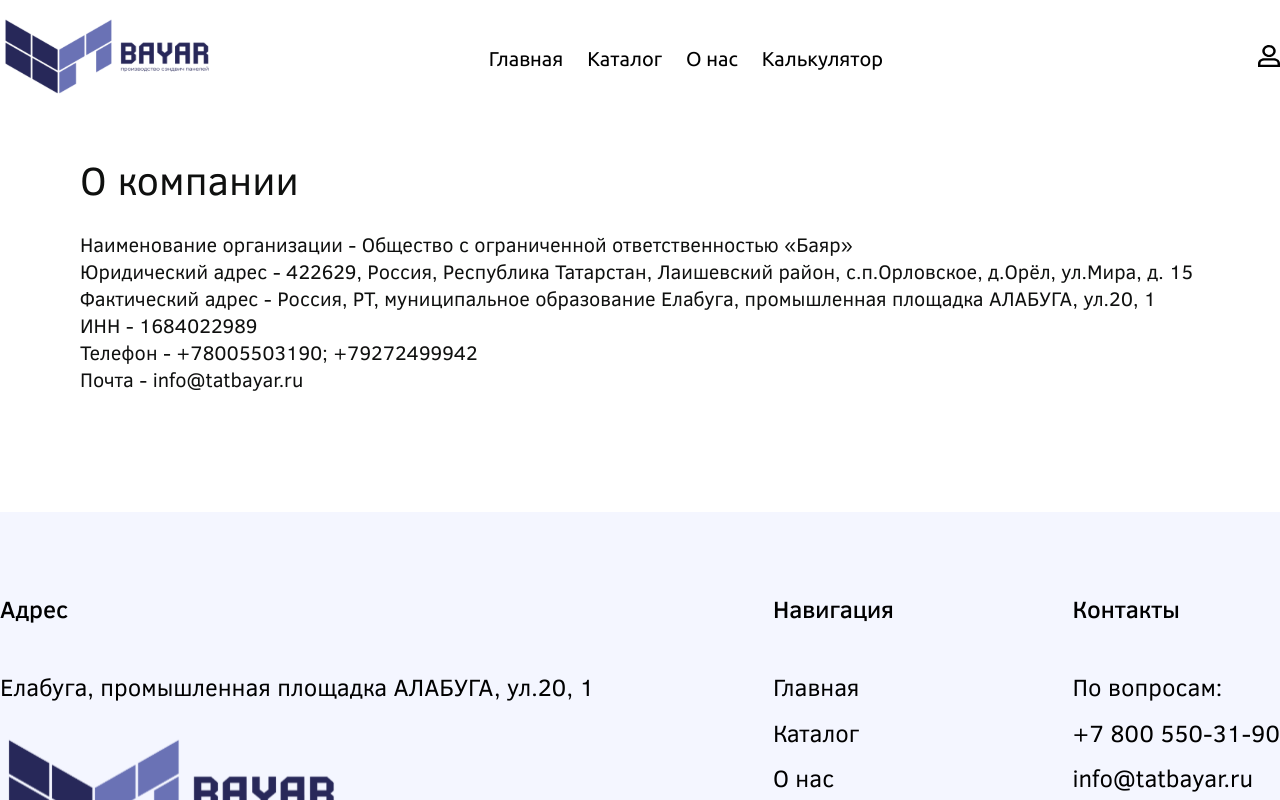
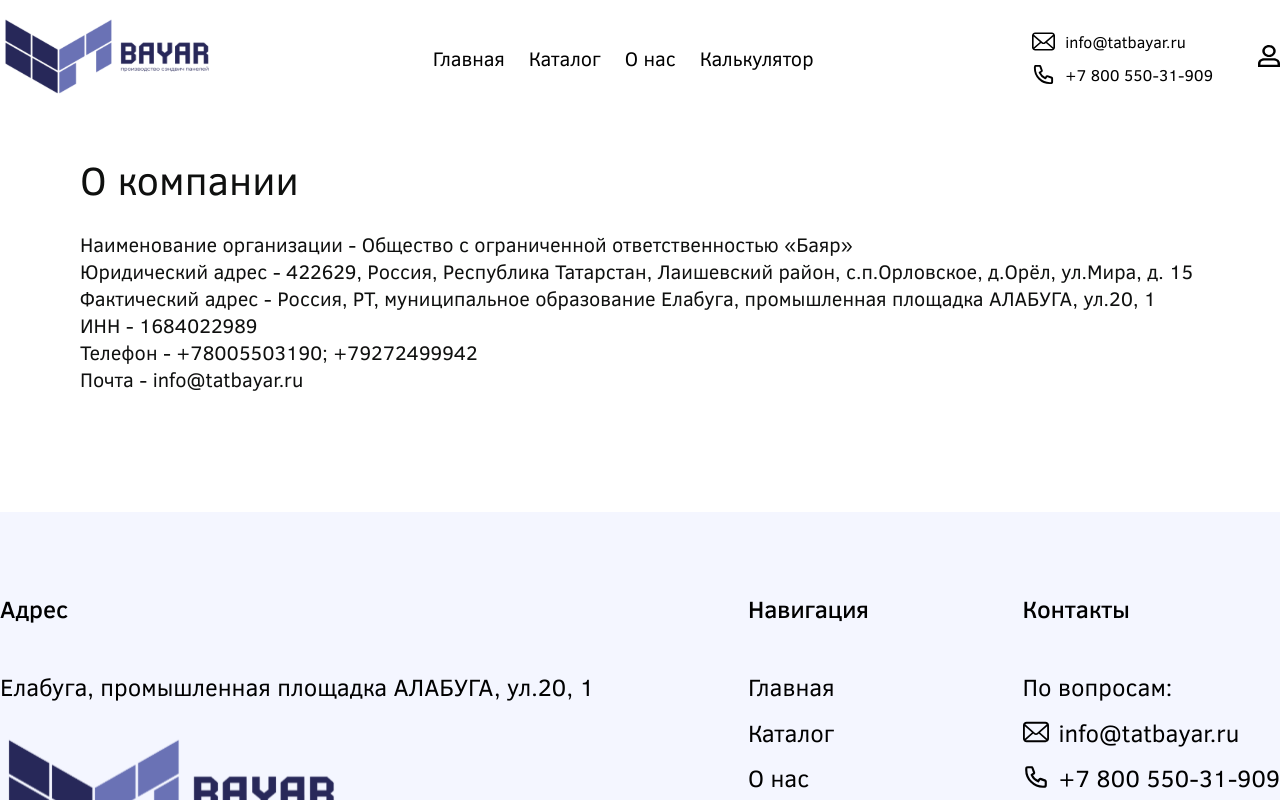
Before and after one commit to timuritodev/bayar-frontend, a Next.js app: page /about in a window 1280 px wide. Shown: the top 800 px of the page. Built offline with nearby package versions, Linux system fonts and the light colour scheme.

Commit message:
added contacts to header and fixed css

```diff
--- a/src/components/Burger/Burger.tsx
+++ b/src/components/Burger/Burger.tsx
@@ -115,6 +115,13 @@
             />
           </form>*/}
           <div className={styles.burger__links_container}>
+            <Link
+              href="/main"
+              className={styles.burger__link}
+              onClick={handleLinkClick}
+            >
+              Главная
+            </Link>
             {user.token === "" && (
               <>
                 <Link
--- /dev/null
+++ b/src/components/Contacts/Contacts.tsx
@@ -0,0 +1,19 @@
+import Image from "next/image";
+import { FC } from 'react';
+import styles from "./style.module.scss";
+
+interface ContactsProps {
+	src: string;
+	text: string;
+	f_size?: string;
+	i_size?: string;
+}
+
+export const Contacts: FC<ContactsProps> = ({ src, text, f_size, i_size }) => {
+	return (
+		<div className={styles.container}>
+			<Image style={{ width: i_size, height: i_size }} alt="Иконка контактов" src={src} />
+			<p className={styles.text} style={{ fontSize: f_size }}>{text}</p>
+		</div>
+	);
+};
--- /dev/null
+++ b/src/components/Contacts/style.module.scss
@@ -0,0 +1,14 @@
+.container {
+	display: flex;
+	gap: 10px;
+	align-items: center;
+}
+
+.text {
+	font-family: ClearSans;
+	font-size: 16px;
+	font-style: normal;
+	font-weight: 400;
+	line-height: normal;
+	margin: 0;
+}
--- a/src/components/Footer/Footer.tsx
+++ b/src/components/Footer/Footer.tsx
@@ -3,8 +3,11 @@
 import { useRouter } from "next/router";
 import { FC } from "react";
 import { useResize } from "../../hooks/useResize";
+import email from "../../images/email.svg";
 import logo from "../../images/logo_s.svg";
+import phone from "../../images/phone.svg";
 import { useAppDispatch } from "../../services/typeHooks";
+import { Contacts } from '../Contacts/Contacts';
 import styles from "./style.module.scss";
 
 const Footer: FC = () => {
@@ -50,8 +53,8 @@
               <div className={styles.block}>
                 <h5 className={styles.title}>Контакты</h5>
                 <p className={styles.text}>По вопросам:</p>
-                <p className={styles.text}>+7 800 550-31-90</p>
-                <p className={styles.text}>info@tatbayar.ru</p>
+                <Contacts src={email} text="info@tatbayar.ru" f_size="12px" i_size="13px" />
+                <Contacts src={phone} text="+7 800 550-31-909" f_size="12px" i_size="13px" />
               </div>
             </div>
           ) : (
@@ -77,8 +80,8 @@
               <div className={styles.block}>
                 <h5 className={styles.title}>Контакты</h5>
                 <p className={styles.text}>По вопросам:</p>
-                <p className={styles.text}>+7 800 550-31-90</p>
-                <p className={styles.text}>info@tatbayar.ru</p>
+                <Contacts src={email} text="info@tatbayar.ru" f_size="24px" i_size="26px" />
+                <Contacts src={phone} text="+7 800 550-31-909" f_size="24px" i_size="26px" />
               </div>
             </>
           )}
--- a/src/components/Header/Header.tsx
+++ b/src/components/Header/Header.tsx
@@ -3,7 +3,9 @@
 import { useRouter } from "next/router";
 import { FC, useEffect, useState } from "react";
 import { useResize } from "../../hooks/useResize";
+import email from "../../images/email.svg";
 import logo from "../../images/logo_s.svg";
+import phone from "../../images/phone.svg";
 import profile from "../../images/profile.svg";
 import {
   selectUser
@@ -11,6 +13,7 @@
 import { useAppSelector } from "../../services/typeHooks";
 import { BurgerButton } from "../BurgerButton/BurgerButton";
 // import Search from "../Search/Search";
+import { Contacts } from '../Contacts/Contacts';
 import styles from "./style.module.scss";
 
 const Header: FC = () => {
@@ -97,6 +100,12 @@
         </div>
 
         <div className={styles.header__search__container}>
+          {width > 767 && (
+            <div className={styles.info}>
+              <Contacts src={email} text="info@tatbayar.ru" f_size="16px" i_size="23px" />
+              <Contacts src={phone} text="+7 800 550-31-909" f_size="16px" i_size="23px" />
+            </div>
+          )}
           <Link href="/profile">
             <Image className={styles.header__profile_icon} alt="Иконка профиля" src={profile} />
           </Link>
--- a/src/components/Header/style.module.scss
+++ b/src/components/Header/style.module.scss
@@ -27,11 +27,11 @@
 	display: flex;
 	gap: 24px;
 	text-decoration: none;
-	margin: 0 100px 0 0;
+	// margin: 0 100px 0 0;
 }
 
 .header__link {
-	font-family: Ubuntu;
+	font-family: ClearSans;
 	font-size: 20px;
 	font-style: normal;
 	font-weight: 400;
@@ -50,7 +50,7 @@
 
 .header__search__container {
 	display: flex;
-	gap: 12px;
+	gap: 45px;
 	align-items: center;
 	align-self: center;
 }
@@ -123,13 +123,13 @@
 	text-decoration: none;
 	font-family: ClearSans;
 	font-weight: 400;
-	font-size: 32px;
+	font-size: 24px;
 	line-height: 43.27px;
 	letter-spacing: 0%;
 	width: 100%;
 	color: #000;
 	text-align: start;
-	padding: 11px 0 11px 45px;
+	padding: 11px 0 11px 25px;
 	box-sizing: border-box;
 }
 
@@ -141,6 +141,12 @@
 .header__profile_icon {
 	width: 22px;
 	height: 26px;
+}
+
+.info {
+	display: flex;
+	flex-direction: column;
+	gap: 10px;
 }
 
 @media screen and (max-width: 767px) {
--- a/src/components/MainSlider/style.module.scss
+++ b/src/components/MainSlider/style.module.scss
@@ -7,7 +7,7 @@
 
 .container {
 	width: 100%;
-	max-height: 690px;
+	// max-height: 690px;
 }
 
 .nextArrow,
```
Also changed, not shown: src/components/MainSlider/constants.ts (+12 -13 lines), src/images/email.svg (added), src/images/phone.svg (added).
